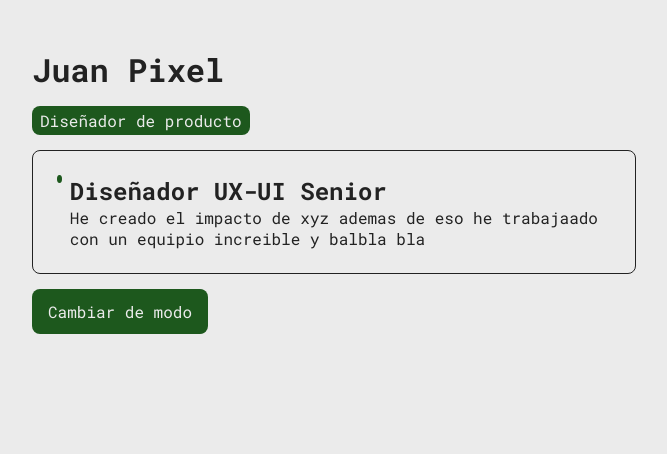
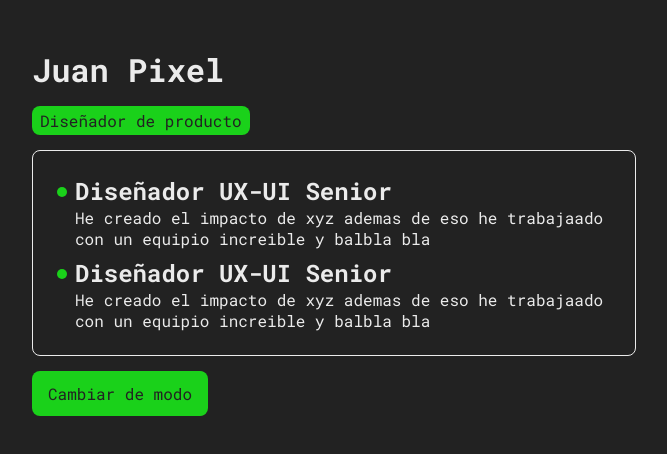
Before and after one commit to juanpixel/switch_darkmode, a plain HTML site: page index.html in a window 1280 px wide. Both pictures are taken after a click on the link "Cambiar de modo". Shown: the whole page, without its empty margins (306-973 px from the left). Drawn offline with Linux system fonts and the light colour scheme.

Commit message:
ajustes en la funcionalidad

```diff
--- a/app.js
+++ b/app.js
@@ -0,0 +1,12 @@
+const cta = document.getElementById('cta');
+const body = document.body;
+
+cta.addEventListener('click', cambiarModo)
+
+function cambiarModo(){
+    if (body.classList.contains('dark-mode')){
+        body.classList.remove('dark-mode');
+    }else{
+        body.classList.add(('dark-mode'))
+    }
+}
--- a/css/styles.css
+++ b/css/styles.css
@@ -45,20 +45,26 @@ main{
 }
 
 .cards{
+    display: flex;
+    flex-direction: column;
     padding: 24px;
     border-radius: 8px;
     border: 1px solid var(--primary-color);
+    gap: 8px;
 
 }
 .card{
     display: flex;
     gap: 8px;
 
+
     & .dot{
-        width: 8px;
-        height: 8px;
+        margin-top: 12px;
+        width: 10px;
+        height: 10px;
         border-radius: 50%;
         background-color: var(--secundary-color);
+        flex-shrink: 0;
     }
 }
 
--- a/index.html
+++ b/index.html
@@ -21,8 +21,17 @@
                     <p>He creado el impacto de xyz ademas de eso he trabajaado con un equipio increible y balbla bla</p>
                 </div>
             </div>
+
+            <div class="card">
+                <div class="dot">
+                </div>
+                <div class="text">
+                    <h2>Diseñador UX-UI Senior</h2>
+                    <p>He creado el impacto de xyz ademas de eso he trabajaado con un equipio increible y balbla bla</p>
+                </div>
+            </div>
         </div>
-        <a class="cta">Cambiar de modo</a>
+        <a class="cta" id="cta">Cambiar de modo</a>
     </main>
 
     <Script src="./app.js" defer></Script>
```
